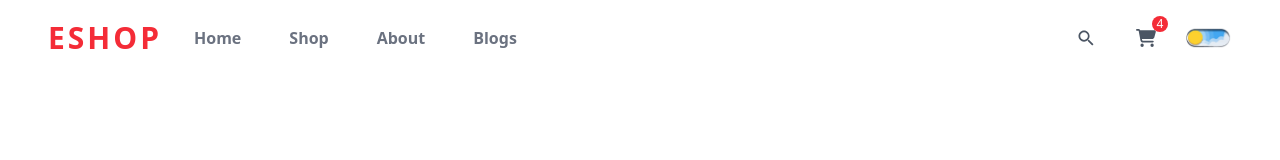
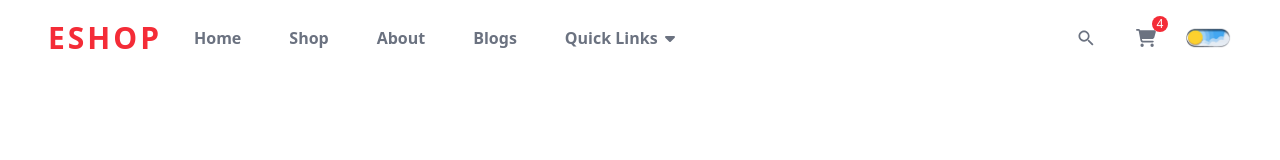
Before and after one commit to chessidev/EShop, a React (Vite) app: page / in a window 1280 px wide. Shown: the top 160 px of the page. Built offline with nearby package versions, Linux system fonts and the light colour scheme.

Commit message:
Dropdown Links

```diff
--- a/src/App.jsx
+++ b/src/App.jsx
@@ -2,7 +2,7 @@ import Navbar from "./components/Navbar/Navbar";
 
 export default function App() {
   return (
-    <div className="dark:bg-gray-900 duration-200">
+    <div className="dark:bg-gray-900 duration-300">
       <Navbar />
     </div>
   );
--- a/src/components/Navbar/Navbar.jsx
+++ b/src/components/Navbar/Navbar.jsx
@@ -1,53 +1,80 @@
 import { IoMdSearch } from "react-icons/io";
-import { FaCartShopping } from "react-icons/fa6";
+import { FaCaretDown, FaCartShopping } from "react-icons/fa6";
 import Darkmode from "./Darkmode";
 
 const links = [
   { id: 1, name: "Home", url: "/" },
-  { id: 2, name: "Shop", url: "#shop" },
-  { id: 3, name: "About", url: "#about" },
-  { id: 4, name: "Blogs", url: "#blogs" },
+  { id: 2, name: "Shop", url: "/#shop" },
+  { id: 3, name: "About", url: "/#about" },
+  { id: 4, name: "Blogs", url: "/#blogs" },
 ];
+const DropdownLinks = [
+  { id: 1, name: "Trending Products", url: "/#" },
+  { id: 2, name: "Best Selling", url: "/#" },
+  { id: 3, name: "Top Rated", url: "/#" },
+];
+
 const Navbar = () => {
   return (
-    <nav>
-      <div className="container py-4 flex items-center justify-between">
+    <nav className="z-[100]">
+      <div className="container flex items-center justify-between py-4">
         {/* Links Section */}
         <div className="flex items-center gap-4">
           <a
             href="/"
-            className=" tracking-widest uppercase font-semibold text-primary text-2xl sm:text-3xl"
+            className="text-2xl font-semibold tracking-widest uppercase text-primary sm:text-3xl"
           >
             eshop
           </a>
-          <ul className="gap-4 hidden lg:flex">
+          <ul className="hidden gap-4 lg:flex">
             {links.map((link) => {
               return (
                 <li
                   key={link.id}
-                  className=" dark:hover:text-white font-semibold text-gray-500 hover:text-black duration-300 px-4 items-center"
+                  className="items-center px-4 font-semibold text-gray-500 duration-300 dark:hover:text-white hover:text-black"
                 >
                   <a href={link.url}>{link.name}</a>
                 </li>
               );
             })}
+            {/* Dropdown Section */}
+            <li className="relative px-4 font-semibold text-gray-500 duration-300 group hover:text-black dark:hover:text-white">
+              <div className="flex items-center gap-1">
+                Quick Links
+                <FaCaretDown className="duration-300 group-hover:rotate-180" />
+              </div>
+              <div className=" hidden group-hover:block px-2 absolute left-0 top-full pt-4 pb-2 bg-white shadow-md dark:bg-gray-900 w-[200px] z-[101] rounded-md group-hover:text-gray-500">
+                <ul className="space-y-2">
+                  {DropdownLinks.map((link) => {
+                    return (
+                      <li
+                        key={link.id}
+                        className="px-2 py-2 duration-200 rounded-md hover:bg-primary/20 hover:text-black dark:hover:text-white"
+                      >
+                        <a href={link.url}>{link.name}</a>
+                      </li>
+                    );
+                  })}
+                </ul>
+              </div>
+            </li>
           </ul>
         </div>
         {/* Others Section */}
-        <div className=" flex items-center gap-4">
+        <div className="flex items-center gap-4 ">
           {/* Search Section */}
-          <div className="group max-w-fit relative hidden sm:block">
+          <div className="relative hidden group max-w-fit sm:block">
             <input
               type="text"
               placeholder="Search"
-              className="focus:outline-none dark:bg-gray-800 py-1 duration-300 group-hover:px-3 w-0 inline-block group-hover:w-[300px] group-hover:border border-gray-600 rounded-full"
+              className=" dark:placeholder:text-gray-900 dark:group-hover:placeholder:text-gray-500 placeholder:text-white group-hover:placeholder:text-gray-500 caret-primary dark:text-white focus:outline-none dark:bg-gray-800 py-1 duration-300 group-hover:px-3 w-0 inline-block group-hover:w-[300px] group-hover:border border-gray-600 rounded-full"
             />
-            <IoMdSearch className=" absolute top-1/2 text-xl text-gray-600 right-3 -translate-y-1/2 group-hover:text-primary" />
+            <IoMdSearch className="absolute text-xl text-gray-500 -translate-y-1/2 top-1/2 right-3 group-hover:text-primary" />
           </div>
           {/* Cart Section */}
           <button className="relative p-3">
-            <FaCartShopping className="text-xl text-gray-600" />
-            <span className=" absolute top-0 right-0 text-xs w-4 h-4 bg-primary rounded-full flex items-center justify-center text-white">
+            <FaCartShopping className="text-xl text-gray-500" />
+            <span className="absolute top-0 right-0 flex items-center justify-center w-4 h-4 text-xs text-white rounded-full bg-primary">
               4
             </span>
           </button>
```
